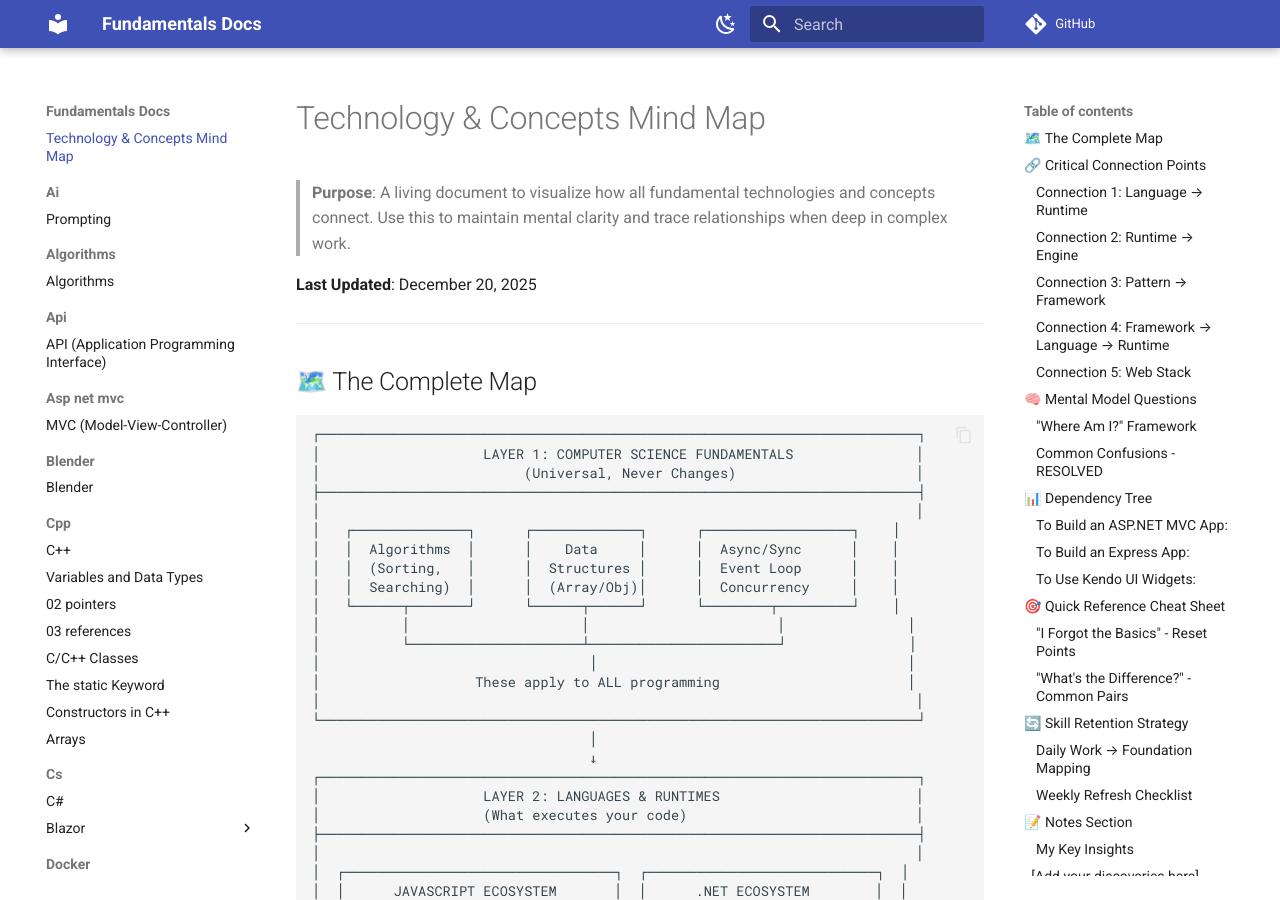
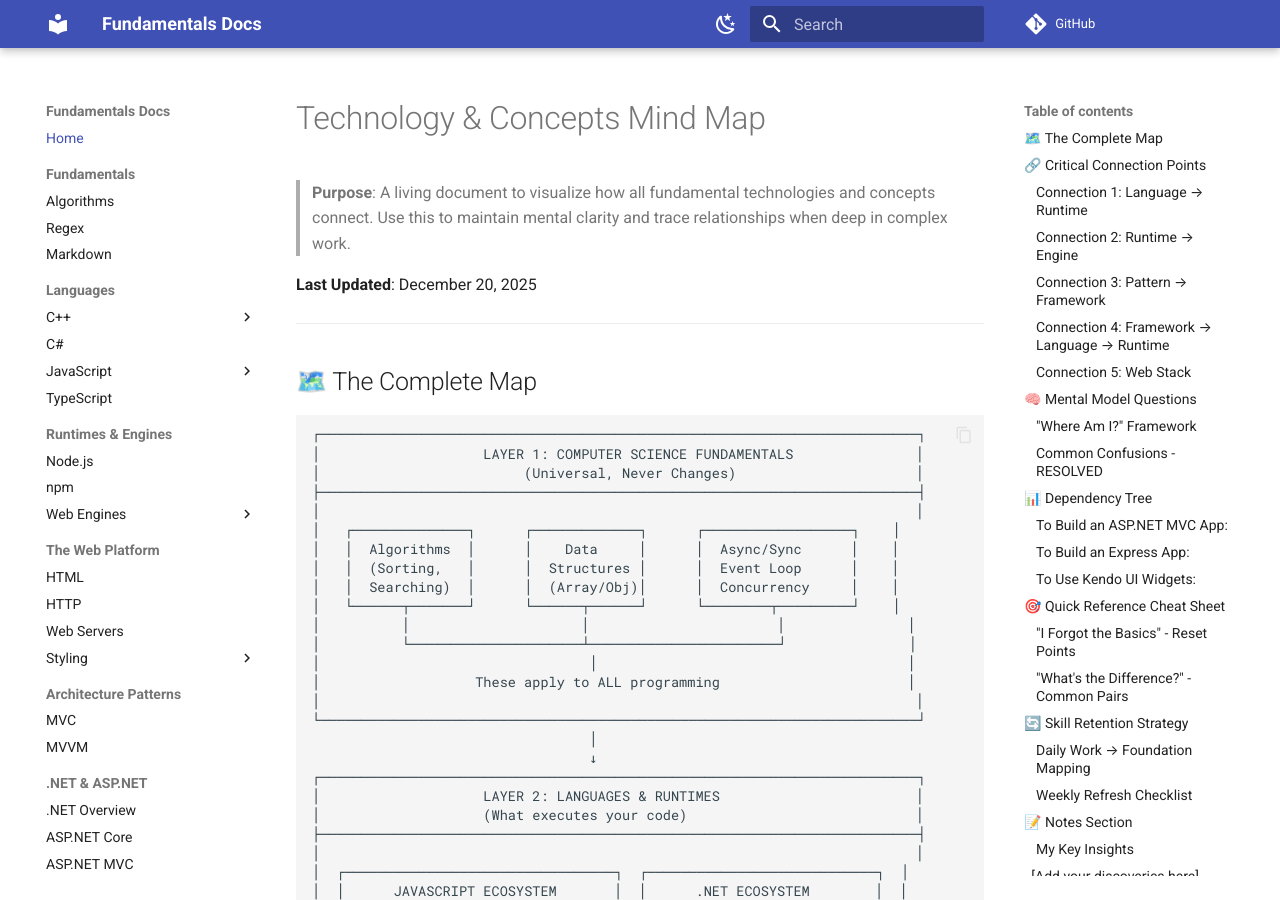
Before and after one commit to yavor-mishev/fundamentals-docs, an MkDocs documentation site: the page built from docs/index.md, in a window 1280 px wide and 900 px high. Built offline with MkDocs 1.6.1 and Material for MkDocs 9.7.7, drawn with Linux system fonts in a browser that asks for light colours; comment, search, counter and statistics services are not loaded; part of the change alters nothing that is shown.

Commit message:
Add curated nav structure and clean up filename
Group the 64 notes into ~10 logical sidebar sections (Fundamentals,
Languages, Runtimes, Web Platform, Patterns, .NET, JS Frameworks,
Backend, Testing, Tooling, Other) mirroring the mind map, instead of the
flat alphabetical auto-nav. No files moved.

- mkdocs.yml: explicit nav: block, every doc referenced once
- Rename "asp-net- core.md" -> "asp-net-core.md" (drop stray space)

Co-Authored-By: Claude Opus 4.8 (1M context) <noreply@anthropic.com>

```diff
--- a/mkdocs.yml
+++ b/mkdocs.yml
@@ -36,3 +36,90 @@ markdown_extensions:
       permalink: true
 
 # docs/ holds only the markdown notes + their images; nothing else to exclude.
+
+nav:
+  - Home: index.md
+  - Fundamentals:
+      - Algorithms: algorithms/algorithms.md
+      - Regex: regex/regex.md
+      - Markdown: markdown/markdown-cheatsheet.md
+  - Languages:
+      - C++:
+          - Overview: cpp/00_cpp.md
+          - Variables: cpp/01_variables.md
+          - Pointers: cpp/02_pointers.md
+          - References: cpp/03_references.md
+          - Classes: cpp/04_classes.md
+          - Static: cpp/05_static.md
+          - Constructors: cpp/06_constructors.md
+          - Arrays: cpp/arrays.md
+      - C#: cs/c-sharp.md
+      - JavaScript:
+          - Overview: javascript/javascript.md
+          - Event Loop: javascript/event-loop.md
+          - Prototypal Inheritance: javascript/prototypical-inheritance.md
+          - Web API: javascript/web-api.md
+      - TypeScript: ts/ts.md
+  - Runtimes & Engines:
+      - Node.js: nodejs/nodejs.md
+      - npm: nodejs/npm.md
+      - Web Engines:
+          - V8: web-engines/js-engines/v8.md
+          - WebKit: web-engines/styles-layout-engines/webkit.md
+  - The Web Platform:
+      - HTML: html/html.md
+      - HTTP: http/http.md
+      - Web Servers: web-servers/web-server.md
+      - Styling:
+          - CSS: styling/css.md
+          - LESS: styling/less.md
+          - SASS: styling/sass/sass.md
+          - SCSS: styling/sass/scss.md
+  - Architecture Patterns:
+      - MVC: asp-net-mvc/mvc.md
+      - MVVM: mvvm/mvvm.md
+  - .NET & ASP.NET:
+      - .NET Overview: dotnet/dotnet.md
+      - ASP.NET Core: dotnet/web/asp-net-core.md
+      - ASP.NET MVC: dotnet/web/asp-net-mvc.md
+      - MVC vs Core: dotnet/web/mvc-vs-core.md
+      - Blazor: cs/blazor/blazor.md
+      - Sitefinity: sitefinity/onboarding.md
+  - JS Frameworks & Libraries:
+      - React:
+          - JS Refresher: react/00_js-refresher.md
+          - React Essentials: react/01_react-essentials.md
+          - Getting Started (Udemy): react/udemy/getting-started.md
+          - Essentials (Udemy): react/udemy/react-essentials/react-essentials.md
+          - Essentials Deep Dive (Udemy): react/udemy/react-essentials-deep-dive/react-essentials-deep-dive.md
+      - Next.js:
+          - Overview: next-js/next-js.md
+          - Dashboard Notes: next-js/nextjs-dashboard/README.md
+      - jQuery:
+          - Overview: jquery/README.md
+          - Plugins: jquery/plugins.md
+      - GSAP: gsap/gsap.md
+      - PixiJS:
+          - Overview: pixi/pixijs.md
+          - Layers: pixi/pixi-layers.md
+          - Projection: pixi/pixi-projection.md
+  - Backend & APIs:
+      - APIs: api/api.md
+      - Express: nodejs/express.md
+      - RESTful Services: nodejs/restful-services.md
+      - Node Web Server (demo): projects/node-web-server/docs.md
+  - Testing:
+      - Jest: jest/jest.md
+      - Selenium: selenium/selenium-webdriver.md
+  - Tooling & Environment:
+      - Git: git/README.md
+      - Docker: docker/docker.md
+      - Linux:
+          - Boot Process: linux/boot-process.md
+          - systemd: linux/systemd.md
+      - Terminal vs Shell:
+          - Terminal vs Shell: terminal-vs-shell/terminal-vs-shell.md
+          - Shell: terminal-vs-shell/shell.md
+  - Other:
+      - Blender: blender/blender.md
+      - AI / Prompting: ai/prompting.md
```
Also changed, not shown: docs/dotnet/web/asp-net-core.md (renamed from docs/dotnet/web/asp-net- core.md).
